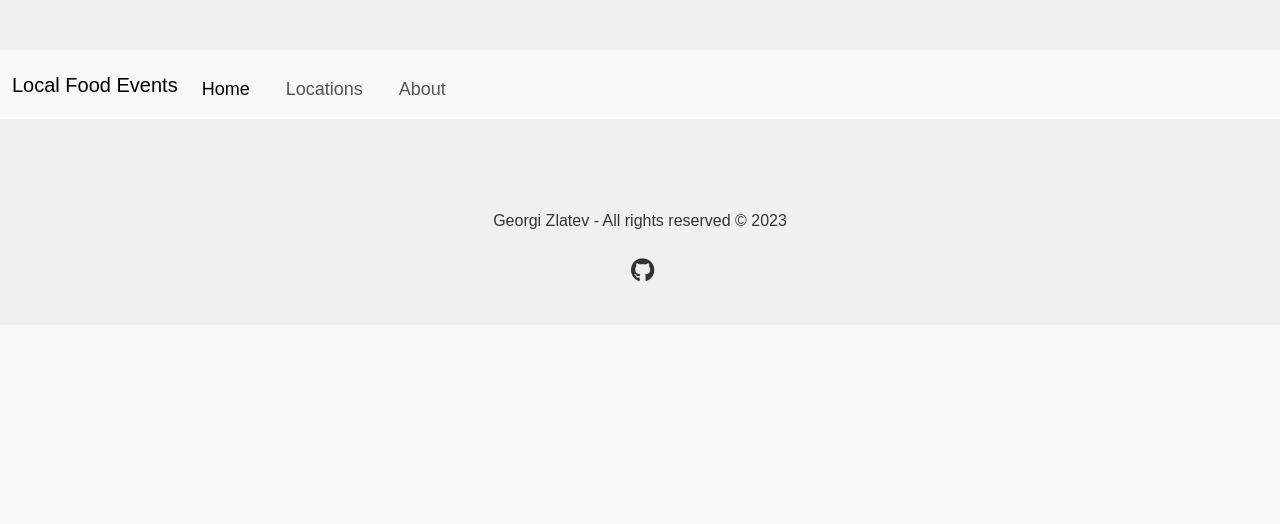
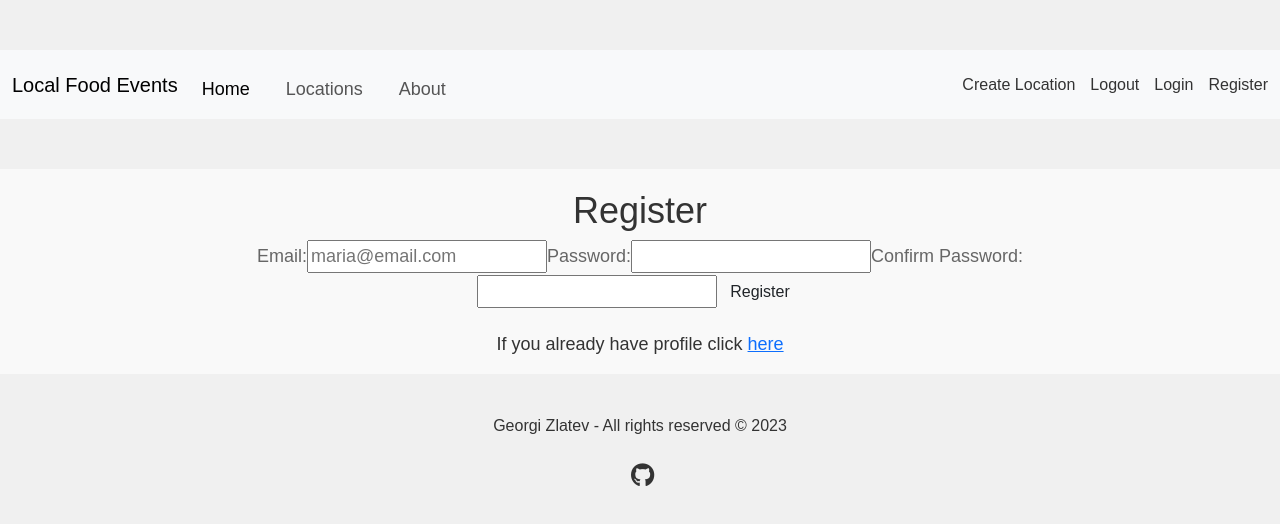
Before and after one commit to georgi-zlatev/exam-react-dec-2023, a React (Vite) app: page /register in a window 1280 px wide. Shown: the top 524 px of the page. Built offline with nearby package versions, Linux system fonts and the light colour scheme.

Commit message:
Added Login and Register pages, amended the header

```diff
--- a/src/App.jsx
+++ b/src/App.jsx
@@ -7,6 +7,8 @@ import Header from "./components/Header/Header";
 import Footer from "./components/Footer/Footer";
 import LocationList from "./components/LocationsListItem/LocationsList";
 import About from "./components/About/About";
+import Login from "./components/Login/Login";
+import Register from "./components/Register/Register";
 
 function App() {
   return (
@@ -16,6 +18,9 @@ function App() {
       <Route path="/" element={<Home />} />
       <Route path="/locations" element={<LocationList />} />
       <Route path="/about" element={<About />} />
+      <Route path="/login" element={<Login />} />
+      <Route path="/register" element={<Register />} />
+
       </Routes>
       <Footer/>
     </div>
--- a/src/components/Header/Header.css
+++ b/src/components/Header/Header.css
@@ -40,3 +40,17 @@ header {
   font-size: 18px;
   color: #666; /* Change the text color as needed */
 }
+
+#user,
+#guest {
+  display: flex;
+  align-items: center;
+}
+
+#user a,
+#guest a {
+  margin-left: 15px;
+  text-decoration: none;
+  color: #333;
+  font-size: 16px;
+}
--- a/src/components/Header/Header.jsx
+++ b/src/components/Header/Header.jsx
@@ -34,6 +34,16 @@ export default function Header() {
               </li>
             </ul>
           </div>
+
+          <div id="user">
+          <Link className="nav-link" to="/locations/create">Create Location</Link>
+          <Link className="nav-link" to="/logout">Logout</Link>
+          </div>
+
+        <div id="guest">
+          <Link className="nav-link" to="/login">Login</Link>
+          <Link className="nav-link" to="/register">Register</Link>
+        </div>
         </div>
       </nav>
     </header>
--- /dev/null
+++ b/src/components/Login/Login.jsx
@@ -0,0 +1,26 @@
+export default function Login() {
+    return(
+<section id="login-page" className="login-page">
+  <form id="login">
+    <div className="container">
+      <div className="brand-logo"></div>
+      <h1>Login</h1>
+      <label htmlFor="email">Email:</label>
+      <input
+        type="email"
+        id="email"
+        name="email"
+        placeholder="example@gmail.com"
+      />
+
+      <label htmlFor="login-pass">Password:</label>
+      <input type="password" id="login-password" name="password" />
+      <input type="submit" className="btn submit" value="Login" />
+      <p className="field">
+        <span>If you don't have profile click <a href="/register">here</a></span>
+      </p>
+    </div>
+  </form>
+</section>
+    )
+}
--- /dev/null
+++ b/src/components/Register/Register.jsx
@@ -0,0 +1,33 @@
+export default function Register() {
+    return(
+<section id="register-page" className="content auth">
+  <form id="register">
+    <div className="container">
+      <div className="brand-logo"></div>
+      <h1>Register</h1>
+
+      <label htmlFor="email">Email:</label>
+      <input
+        type="email"
+        id="email"
+        name="email"
+        placeholder="maria@email.com"
+      />
+
+      <label htmlFor="pass">Password:</label>
+      <input type="password" name="password" id="register-password" />
+
+      <label htmlFor="con-pass">Confirm Password:</label>
+      <input type="password" name="confirm-password" id="confirm-password" />
+
+      <input className="btn submit" type="submit" value="Register" />
+
+      <p className="field">
+        <span>If you already have profile click <a href="/login">here</a></span>
+      </p>
+    </div>
+  </form>
+</section>
+
+    )
+}
```
